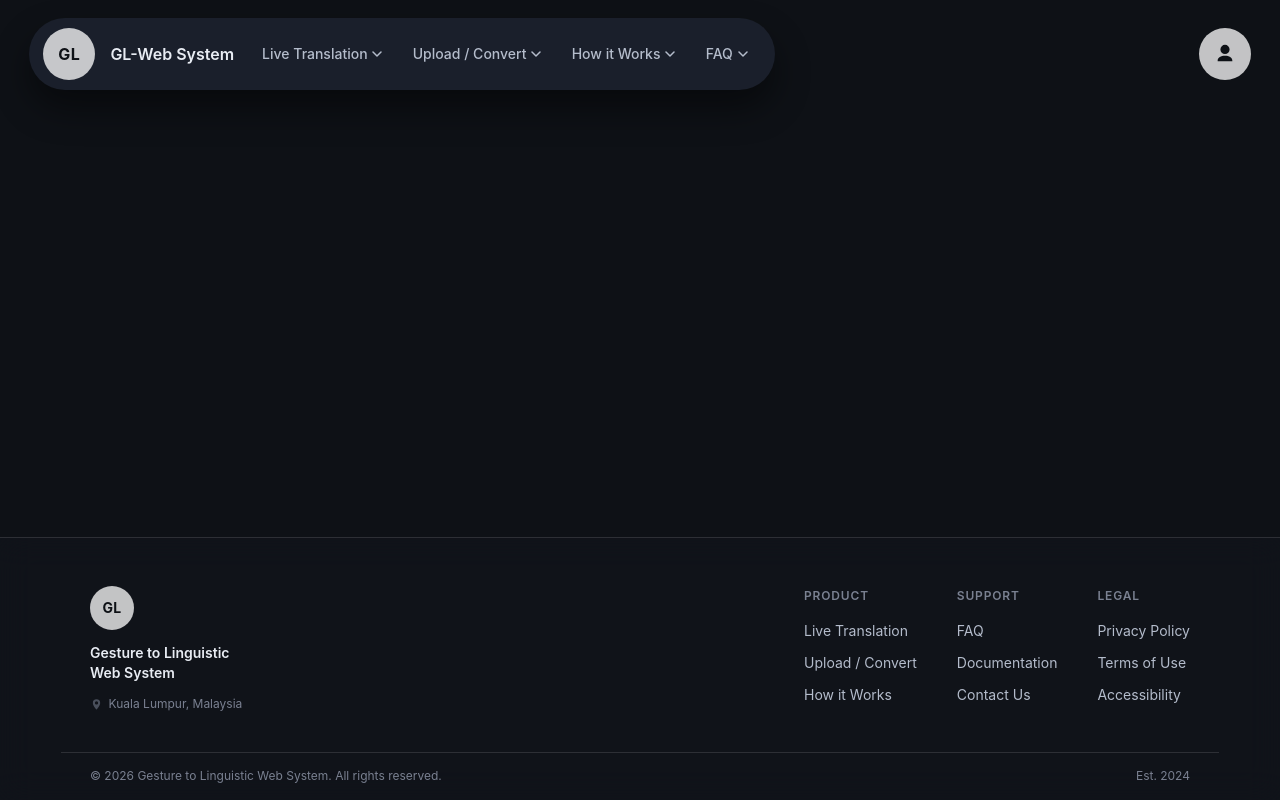
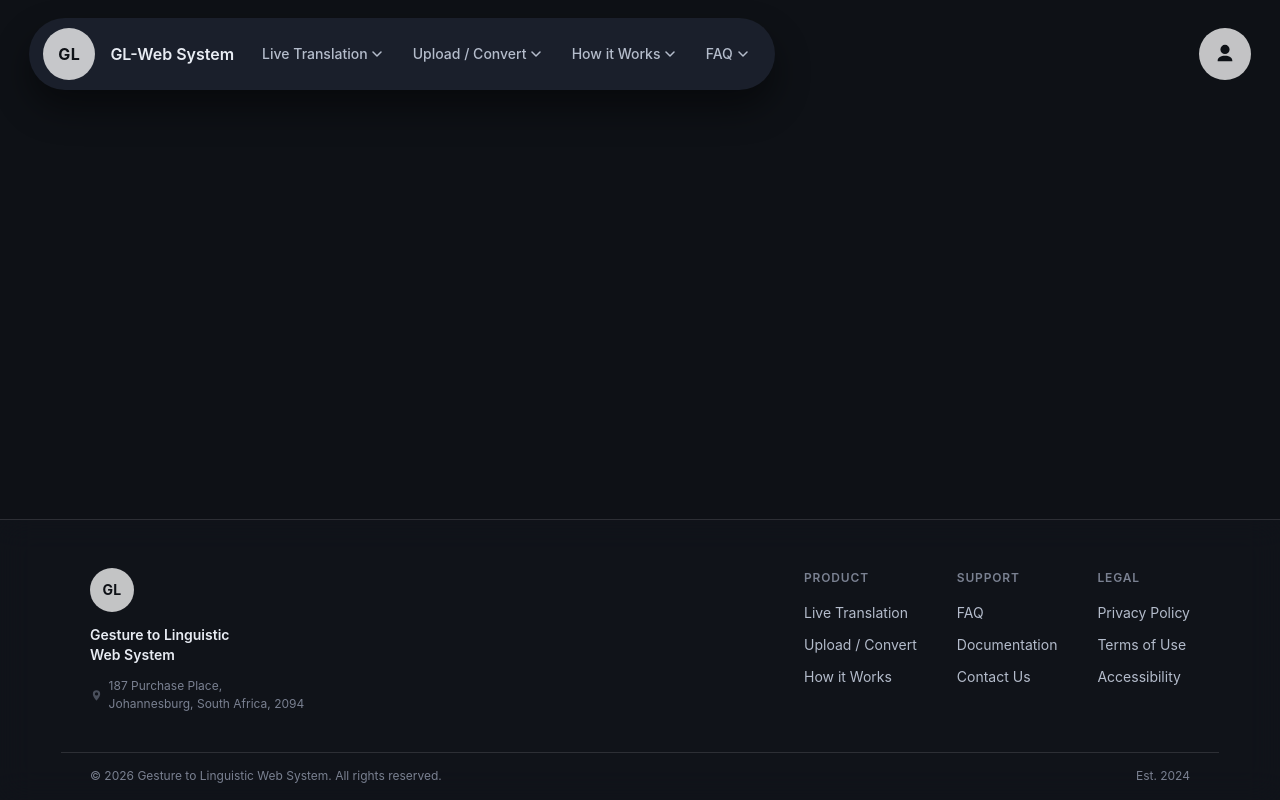
Before and after one commit to ClementPhoshoko/Hand-Sign-Recognition-Web-System, a React (Vite) app in the folder client/: page / in a window 1280 px wide. Built offline with nearby package versions, Linux system fonts and the light colour scheme.

Commit message:
fix: update footer address to reflect correct location

```diff
--- a/client/src/components/footer/Foot.jsx
+++ b/client/src/components/footer/Foot.jsx
@@ -33,7 +33,7 @@ function Foot() {
 								fill="currentColor"
 							/>
 						</svg>
-						Kuala Lumpur, Malaysia
+						187 Purchase Place, Johannesburg, South Africa, 2094
 					</address>
 				</div>
 
```
